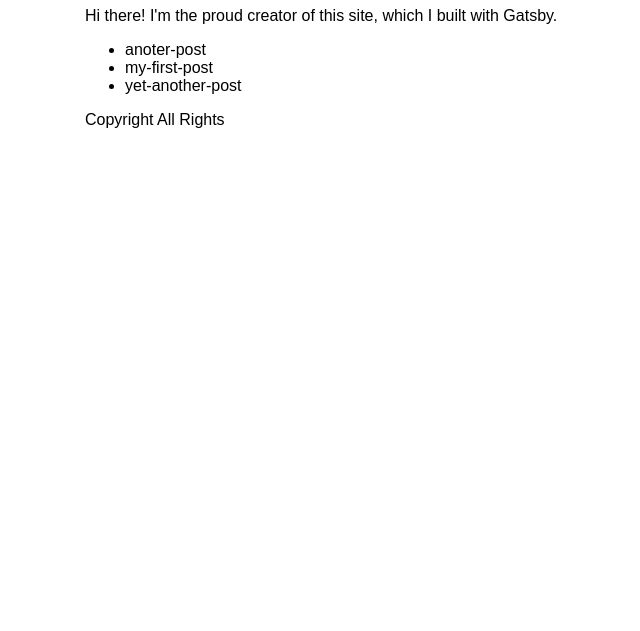
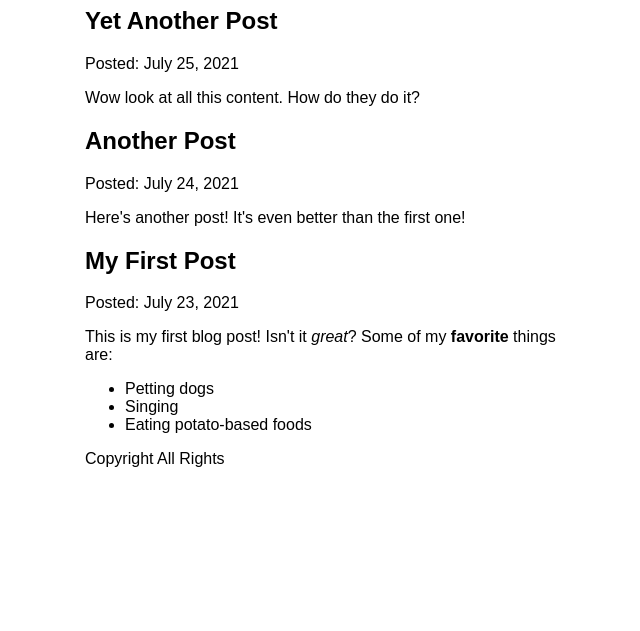
Before and after one commit to Primejin/my-blog, a Gatsby site: page /blog in a window 1280 px wide. Shown: the part 169-800 px from the top of the page, without its empty margins (305-945 px from the left). Built offline with nearby package versions, Linux system fonts and the light colour scheme; Gatsby itself is replaced by a stand-in of ours.

Commit message:
블로그 내용 표시

```diff
--- a/src/pages/blog.js
+++ b/src/pages/blog.js
@@ -1,29 +1,33 @@
 import React from "react"
 import Layout from "../components/Layout";
 import { useStaticQuery, graphql } from "gatsby";
+import { MDXRenderer } from "gatsby-plugin-mdx";
 
 
 function BlogPage() {
     const data = useStaticQuery(graphql`
     query {
-        allFile {
+        allMdx(sort: {fields: frontmatter___date, order: DESC}) {
             nodes {
-                name
+              frontmatter {
+                date(formatString: "MMMM D, YYYY")
+                title
+              }
+              id
+              body
+            }
         }
-      }
     }
   `);
     return (
-        <Layout pageTitle="Blog">
-          <p>
-            Hi there! I'm the proud creator of this site, which I built with Gatsby.
-          </p>
-
-          <ul>
-            {data.allFile.nodes.map(node => (
-            <li key={node.name}>{node.name}</li>
+        <Layout pageTitle="My Blog Posts">
+            {data.allMdx.nodes.map(node => (
+            <article key={node.id}>
+                <h2>{node.frontmatter.title}</h2>
+                <p>Posted: {node.frontmatter.date}</p>
+                <MDXRenderer>{node.body}</MDXRenderer>
+            </article>
             ))}
-          </ul>
         </Layout>
     );
 }
```
